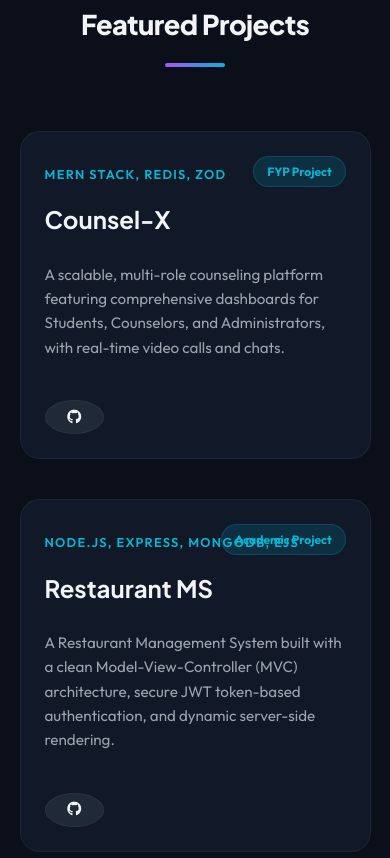
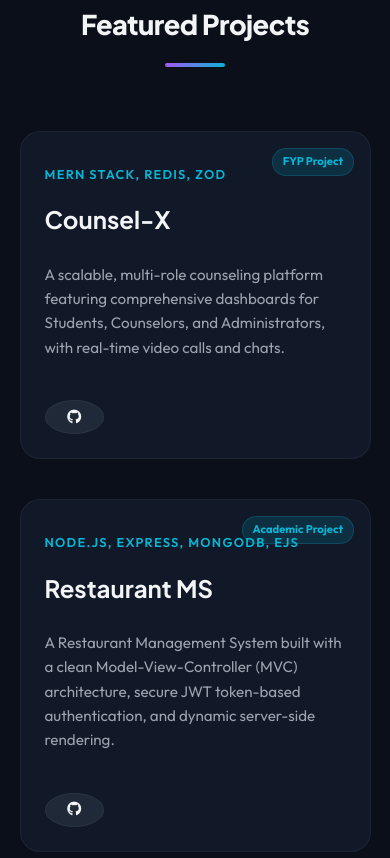
Before and after one commit to dev-asadnaeem/dev-asadnaeem.github.io, a plain HTML site: page index.html in a window 390 px wide. Shown: the part 3706-4564 px from the top of the page. Drawn offline with nearby package versions, Linux system fonts and the light colour scheme.

Commit message:
Fix horizontal overflow on mobile, fix grid minmax, fix badge overflow

```diff
--- a/style.css
+++ b/style.css
@@ -36,6 +36,7 @@
 html {
     scroll-behavior: smooth;
     font-size: 16px;
+    overflow-x: hidden;
 }
 
 body {
@@ -574,7 +575,7 @@ img {
    ========================================================================== */
 .skills-grid {
     display: grid;
-    grid-template-columns: repeat(auto-fit, minmax(280px, 1fr));
+    grid-template-columns: repeat(auto-fit, minmax(min(280px, 100%), 1fr));
     gap: 2.5rem;
 }
 
@@ -640,7 +641,7 @@ img {
    ========================================================================== */
 .projects-grid {
     display: grid;
-    grid-template-columns: repeat(auto-fit, minmax(300px, 1fr));
+    grid-template-columns: repeat(auto-fit, minmax(min(300px, 100%), 1fr));
     gap: 2.5rem;
 }
 
@@ -653,15 +654,19 @@ img {
 
 .project-badge {
     position: absolute;
-    top: 1.5rem;
-    right: 1.5rem;
+    top: 1rem;
+    right: 1rem;
     background: rgba(6, 182, 212, 0.15);
     color: var(--accent-color-2);
-    padding: 0.3rem 0.8rem;
+    padding: 0.25rem 0.6rem;
     border-radius: 50px;
-    font-size: 0.75rem;
+    font-size: 0.7rem;
     font-weight: 700;
     border: 1px solid rgba(6, 182, 212, 0.2);
+    white-space: nowrap;
+    max-width: 45%;
+    overflow: hidden;
+    text-overflow: ellipsis;
 }
 
 .project-info {
```
